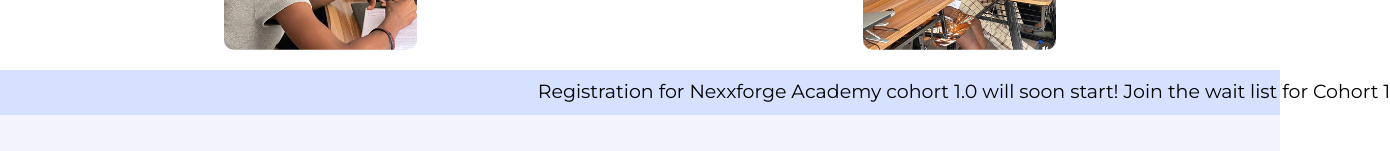
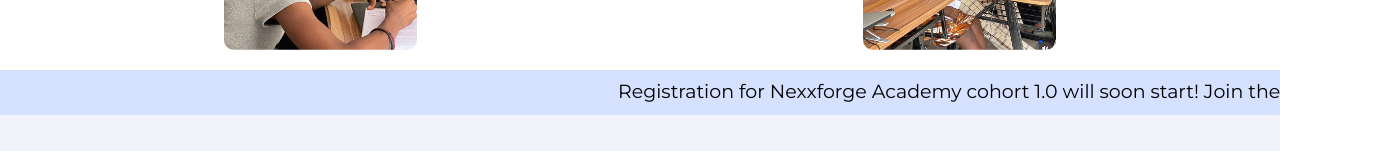
Before and after one commit to DevIsmail-coder/web-nexxforge, a React (Vite) app: page / in a window 1280 px wide. Shown: the part 642-793 px from the top of the page, 1390 px wide, since content can reach past the window. Built offline with nearby package versions, Linux system fonts and the light colour scheme.

Commit message:
updated the home pages

```diff
--- a/src/pages/landing/registration.tsx
+++ b/src/pages/landing/registration.tsx
@@ -32,19 +32,28 @@
             <style>
                 {`
 @keyframes slide {
-        0% { transform: translateX(100%); }
-        100% { transform: translateX(-100%); }
+  0% {
+    transform: translateX(100vw);
   }
+  100% {
+    transform: translateX(-100%);
+  }
+}
+
 .animate-slide {
   display: inline-block;
+  white-space: nowrap;
   animation: slide 20s linear infinite;
 }
 `}
             </style>
 
-            <div className="w-full  bg-[#D6E0FF] flex items-center justify-center p-2 text-[8px] text-center md:text-[19px] md:font-normal">
-                <p className="whitespace-nowrap animate-slide">Registration for Nexxforge Academy cohort 1.0 will soon start! Join the wait list for Cohort 1</p>
+            <div className="w-full overflow-hidden bg-[#D6E0FF] flex items-center p-2 text-[8px] md:text-[19px]">
+                <p className="animate-slide">
+                    Registration for Nexxforge Academy cohort 1.0 will soon start! Join the wait list for Cohort 1 🚀
+                </p>
             </div>
+
             <div
                 className="w-full bg-[#F3F3FC] flex items-center gap-5 flex-col pt-8 pb-8">
                 <h3 className="text-[22px] font-bold">What's in for you?</h3>
```
Lines whose indentation alone changed are shown as unchanged.
